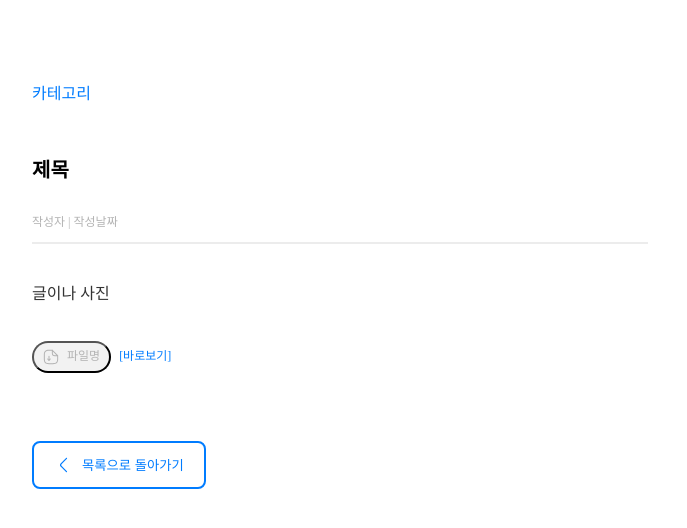
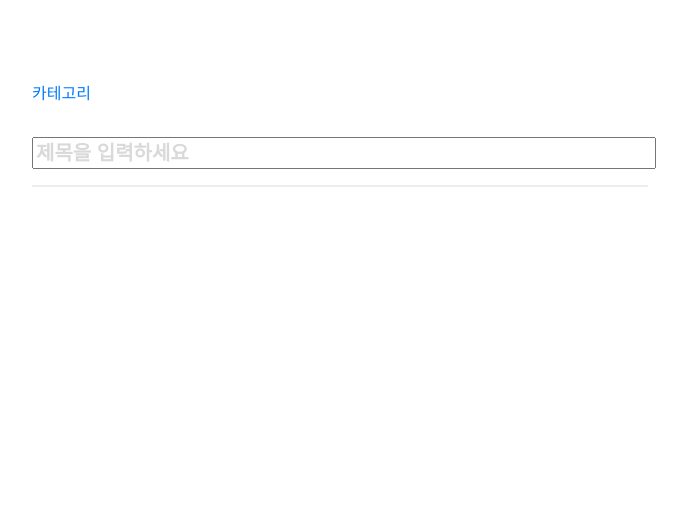
Before and after one commit to Team-INSERT/homepage-frontend, a Next.js app: page /home in a window 1280 px wide. Shown: the top 528 px of the page, without its empty margins (0-687 px from the left). Built offline with nearby package versions, Linux system fonts and the light colour scheme.

Commit message:
feat(component): mode에 따른 컴포넌트 변화

```diff
--- a/src/app/(client)/home/page.tsx
+++ b/src/app/(client)/home/page.tsx
@@ -1,5 +1,5 @@
 import Writing from "@/components/@common/Writing/page";
 
 export default function Home() {
-  return <Writing />;
+  return <Writing mode="READ" />;
 }
--- a/src/components/@common/Writing/page.tsx
+++ b/src/components/@common/Writing/page.tsx
@@ -4,31 +4,66 @@ import Line from "@/assets/Line";
 
 import * as S from "./style";
 
-const Writing = () => {
-  return (
-    <S.Display>
-      <S.Head>
-        <S.CatTitle>
-          <S.Category>카테고리</S.Category>
-          <S.Title>제목</S.Title>
-        </S.CatTitle>
-        작성자 | 작성날짜
-        <Line />
-      </S.Head>
-      <S.Content>글이나 사진</S.Content>
-      <S.FileLayout>
-        <S.FileName>
-          <S.FileImg />
-          파일명
-        </S.FileName>
-        <S.QuickView>[바로보기]</S.QuickView>
-      </S.FileLayout>
-      <S.BackToList mode="GLOW" radius={8}>
-        <S.LeftArrow />
-        목록으로 돌아가기
-      </S.BackToList>
-    </S.Display>
-  );
+type WriteModeProps = {
+  category: string;
+  title: string;
+  writer: string;
+  date: string;
+  content: string;
+  fileName: string;
+  fileLink: string;
+  mode: "WRITE";
+};
+
+type ReadModeProps = {
+  mode: "READ";
+};
+
+type WritingProps = WriteModeProps | ReadModeProps;
+
+const Writing = (props: WritingProps) => {
+  const { mode } = props;
+  if (mode === "WRITE") {
+    const { category, title, writer, date, content, fileName, fileLink } =
+      props as WriteModeProps;
+    return (
+      <S.WDisplay>
+        <S.WHead>
+          <S.WCatTitle>
+            <S.WCategory>{category}</S.WCategory>
+            <S.WTitle>{title}</S.WTitle>
+          </S.WCatTitle>
+          {writer} | {date}
+          <Line />
+        </S.WHead>
+        <S.WContent>{content}</S.WContent>
+        <S.WFileLayout>
+          <a href={fileLink} download>
+            <S.WFileName>
+              <S.WFileImg />
+              {fileName}
+            </S.WFileName>
+          </a>
+          <S.WQuickView>[바로보기]</S.WQuickView>
+        </S.WFileLayout>
+        <S.WBackToList mode="GLOW" radius={8}>
+          <S.WLeftArrow />
+          목록으로 돌아가기
+        </S.WBackToList>
+      </S.WDisplay>
+    );
+  }
+  if (mode === "READ") {
+    return (
+      <S.RDisplay>
+        <S.RHead>
+          <S.RCategory>카테고리</S.RCategory>
+          <S.RTitle value="제목을 입력하세요" />
+          <Line />
+        </S.RHead>
+      </S.RDisplay>
+    );
+  }
 };
 
 export default Writing;
--- a/src/components/@common/Writing/style.ts
+++ b/src/components/@common/Writing/style.ts
@@ -4,7 +4,7 @@ import SaveFile from "@/assets/SaveFile";
 import Arrow from "@/assets/Arrow";
 import Button from "../Button";
 
-export const Display = styled.div`
+export const WDisplay = styled.div`
   display: flex;
   width: 664px;
   padding: 60px 24px 80px 24px;
@@ -13,7 +13,7 @@ export const Display = styled.div`
   align-items: flex-start;
   border-radius: 24px;
 `;
-export const Head = styled.div`
+export const WHead = styled.div`
   display: flex;
   width: 100%;
   flex-direction: column;
@@ -22,39 +22,39 @@ export const Head = styled.div`
   ${font.Caption}
   color: var(--grey-400, #B3B3B3);
 `;
-export const CatTitle = styled.div`
+export const WCatTitle = styled.div`
   display: flex;
   flex-direction: column;
   gap: 16px;
 `;
-export const Title = styled.p`
+export const WTitle = styled.p`
   ${font.Title}
   color: #000;
 `;
-export const Category = styled.p`
+export const WCategory = styled.p`
   color: var(--primary-bssm-blue, #007cff);
   ${font.Text}
 `;
-export const DevideLine = styled.img`
+export const WDevideLine = styled.img`
   stroke-width: 1px;
   stroke: var(--grey-200, #d9d9d9);
   width: 100%;
   margin-top: 20px;
 `;
-export const Content = styled.p`
+export const WContent = styled.p`
   color: var(--grey-900, #333);
   ${font.Text}
   width: 100%;
   margin-bottom: 32px;
 `;
-export const FileLayout = styled.div`
+export const WFileLayout = styled.div`
   display: flex;
   justify-content: center;
   align-items: center;
   gap: 8px;
   margin-bottom: 64px;
 `;
-export const FileName = styled.button`
+export const WFileName = styled.button`
   display: flex;
   padding: 6px 9px;
   justify-content: center;
@@ -65,20 +65,44 @@ export const FileName = styled.button`
   ${font.Caption}
   color: var(--grey-400, #B3B3B3);
 `;
-export const FileImg = styled(SaveFile)`
+export const WFileImg = styled(SaveFile)`
   width: 16px;
   height: 16px;
 `;
-export const QuickView = styled.p`
+export const WQuickView = styled.a`
   color: var(--primary-bssm-blue, #007cff);
   ${font.Caption}
+  cursor: pointer;
 `;
-export const LeftArrow = styled(Arrow)`
+export const WLeftArrow = styled(Arrow)`
   width: 20px;
   height: 20px;
 `;
-export const BackToList = styled(Button)`
+export const WBackToList = styled(Button)`
   ${flex.CENTER}
   display: flex;
   gap: 8px;
 `;
+export const RDisplay = styled.div`
+  display: flex;
+  width: 664px;
+  padding: 60px 24px 40px 24px;
+  flex-direction: column;
+  justify-content: center;
+  align-items: flex-start;
+`;
+export const RHead = styled.div`
+  display: flex;
+  flex-direction: column;
+  align-items: flex-start;
+  gap: 16px;
+`;
+export const RCategory = styled.p`
+  color: var(--primary-bssm-blue, #007cff);
+  ${font.Text}
+`;
+export const RTitle = styled.input`
+  color: var(--grey-200, #d9d9d9);
+  width: 100%;
+  ${font.Title}
+`;
```
Also changed, not shown: src/assets/vuesax/outline/arrow-down.svg (added).
